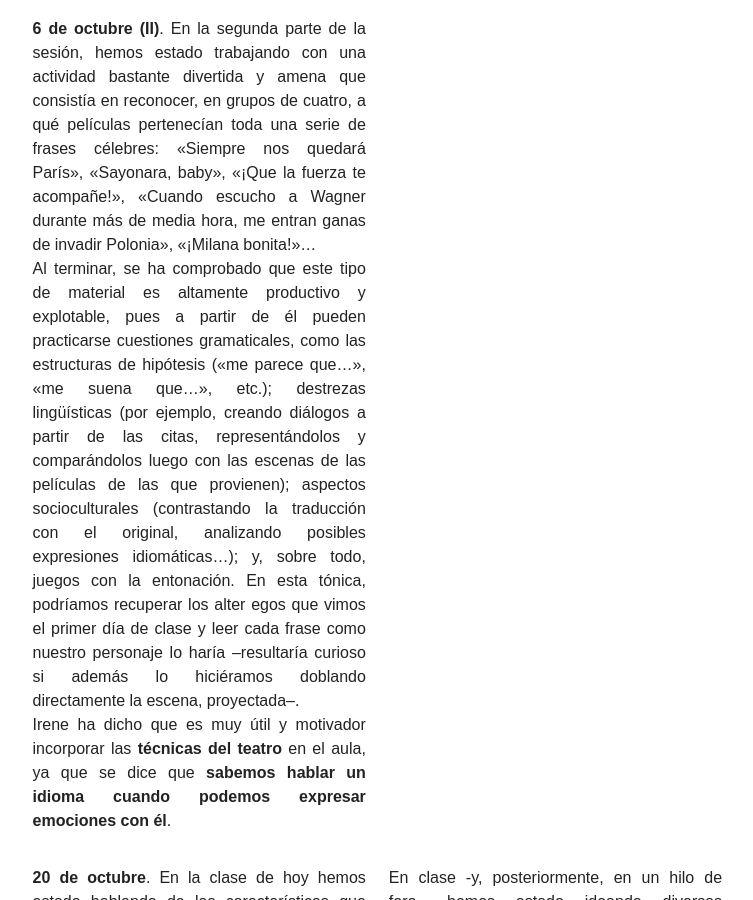
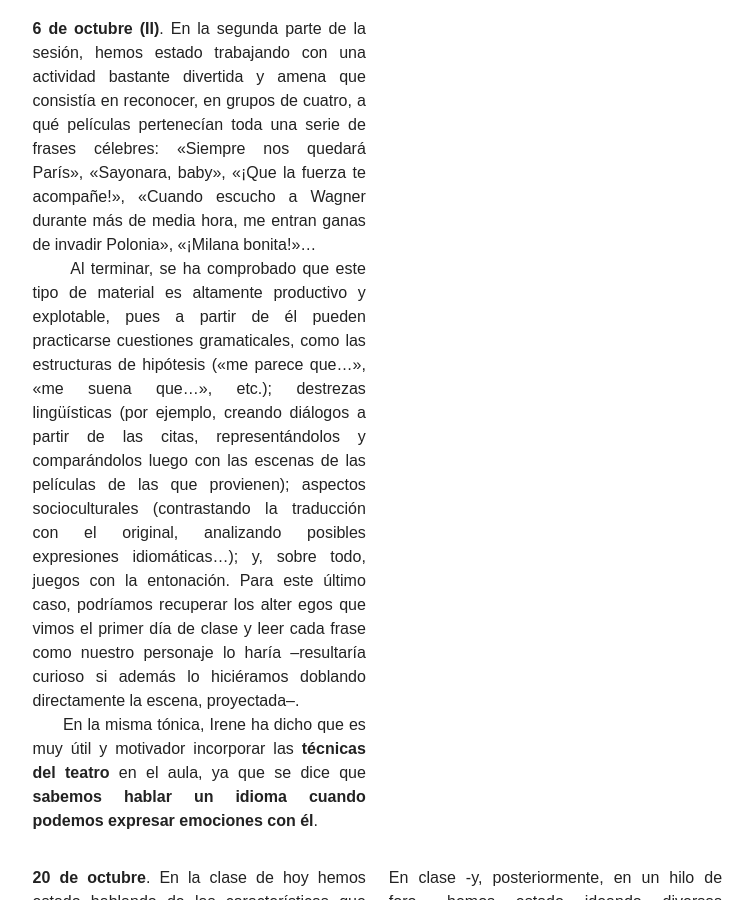
Before and after one commit to immalopez/immalopez.github.io, a Jekyll site: the page built from _posts/blog/2017-10-20-registro-de-aprendizaje-reflexivo.md, in a window 1280 px wide and 900 px high, scrolled down 3477 px. Shown: the whole window, without its empty margins (350-1103 px from the left). Built offline with Jekyll 4.4.1, drawn with Linux system fonts in a browser that asks for light colours; nearby versions of some CDN libraries; comment, search, counter and statistics services are not loaded.

Commit message:
Update 2017-10-20-registro-de-aprendizaje-reflexivo.md

```diff
--- a/_posts/blog/2017-10-20-registro-de-aprendizaje-reflexivo.md
+++ b/_posts/blog/2017-10-20-registro-de-aprendizaje-reflexivo.md
@@ -51,9 +51,9 @@
     <tr>
       <td><strong>6 de octubre (II)</strong>. En la segunda parte de la sesión, hemos estado trabajando con una actividad bastante divertida y amena que consistía en reconocer, en grupos de cuatro, a qué películas pertenecían toda una serie de frases célebres: «Siempre nos quedará París», «Sayonara, baby», «¡Que la fuerza te acompañe!», «Cuando escucho a Wagner durante más de media hora, me entran ganas de invadir Polonia», «¡Milana bonita!»…
         <br />
-        Al terminar, se ha comprobado que este tipo de material es altamente productivo y explotable, pues a partir de él pueden practicarse cuestiones gramaticales, como las estructuras de hipótesis («me parece que…», «me suena que…», etc.); destrezas lingüísticas (por ejemplo, creando diálogos a partir de las citas, representándolos y comparándolos luego con las escenas de las películas de las que provienen); aspectos socioculturales (contrastando la traducción con el original, analizando posibles expresiones idiomáticas…); y, sobre todo, juegos con la entonación. En esta tónica, podríamos recuperar los alter egos que vimos el primer día de clase y leer cada frase como nuestro personaje lo haría –resultaría curioso si además lo hiciéramos doblando directamente la escena, proyectada–.
+        Al terminar, se ha comprobado que este tipo de material es altamente productivo y explotable, pues a partir de él pueden practicarse cuestiones gramaticales, como las estructuras de hipótesis («me parece que…», «me suena que…», etc.); destrezas lingüísticas (por ejemplo, creando diálogos a partir de las citas, representándolos y comparándolos luego con las escenas de las películas de las que provienen); aspectos socioculturales (contrastando la traducción con el original, analizando posibles expresiones idiomáticas…); y, sobre todo, juegos con la entonación. Para este último caso, podríamos recuperar los alter egos que vimos el primer día de clase y leer cada frase como nuestro personaje lo haría –resultaría curioso si además lo hiciéramos doblando directamente la escena, proyectada–.
         <br />
-        Irene ha dicho que es muy útil y motivador incorporar las <strong>técnicas del teatro</strong> en el aula, ya que se dice que <strong>sabemos hablar un idioma cuando podemos expresar emociones con él</strong>.
+        En la misma tónica, Irene ha dicho que es muy útil y motivador incorporar las <strong>técnicas del teatro</strong> en el aula, ya que se dice que <strong>sabemos hablar un idioma cuando podemos expresar emociones con él</strong>.
       </td>
       </tr>
         <tr>
```
